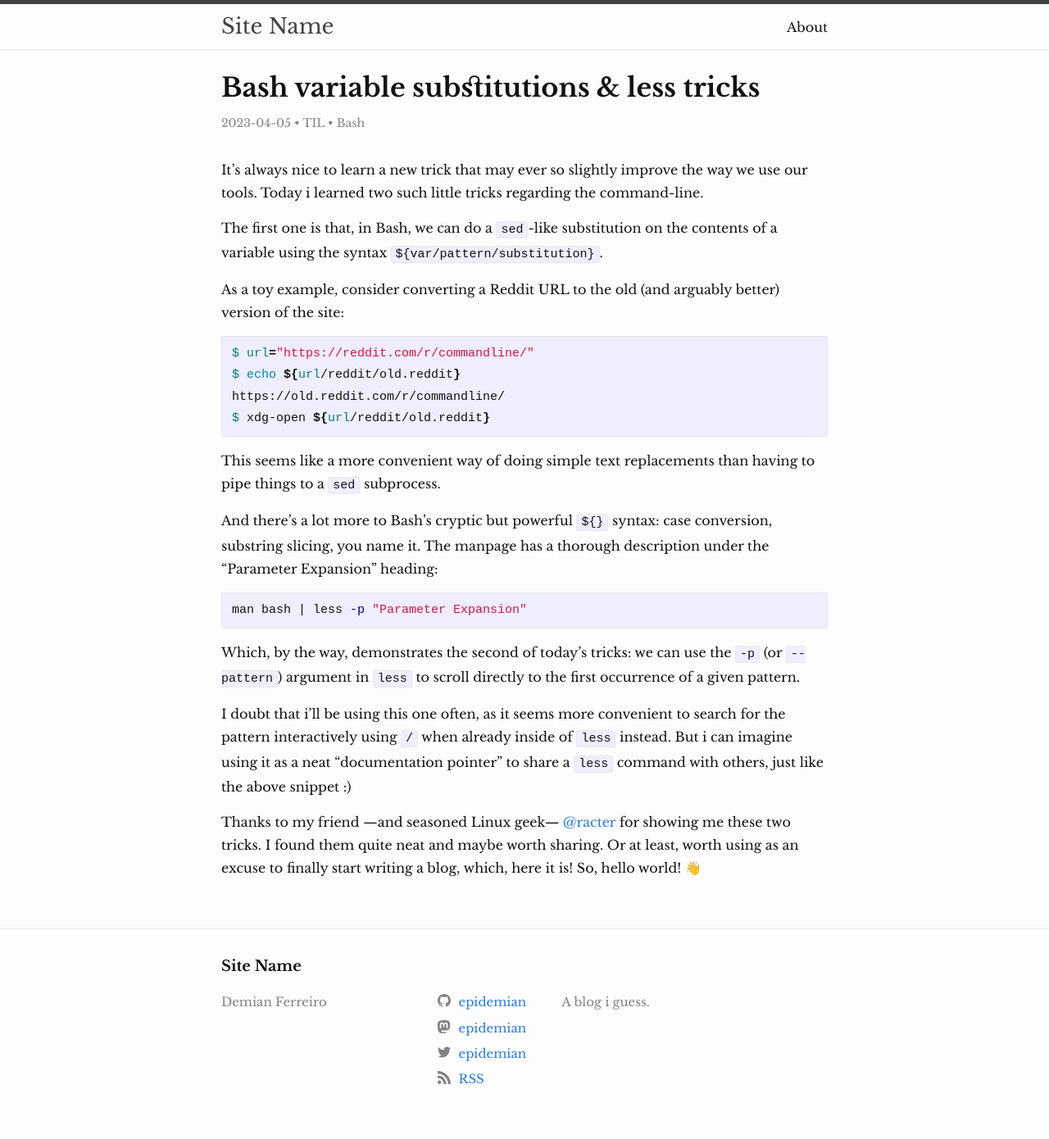
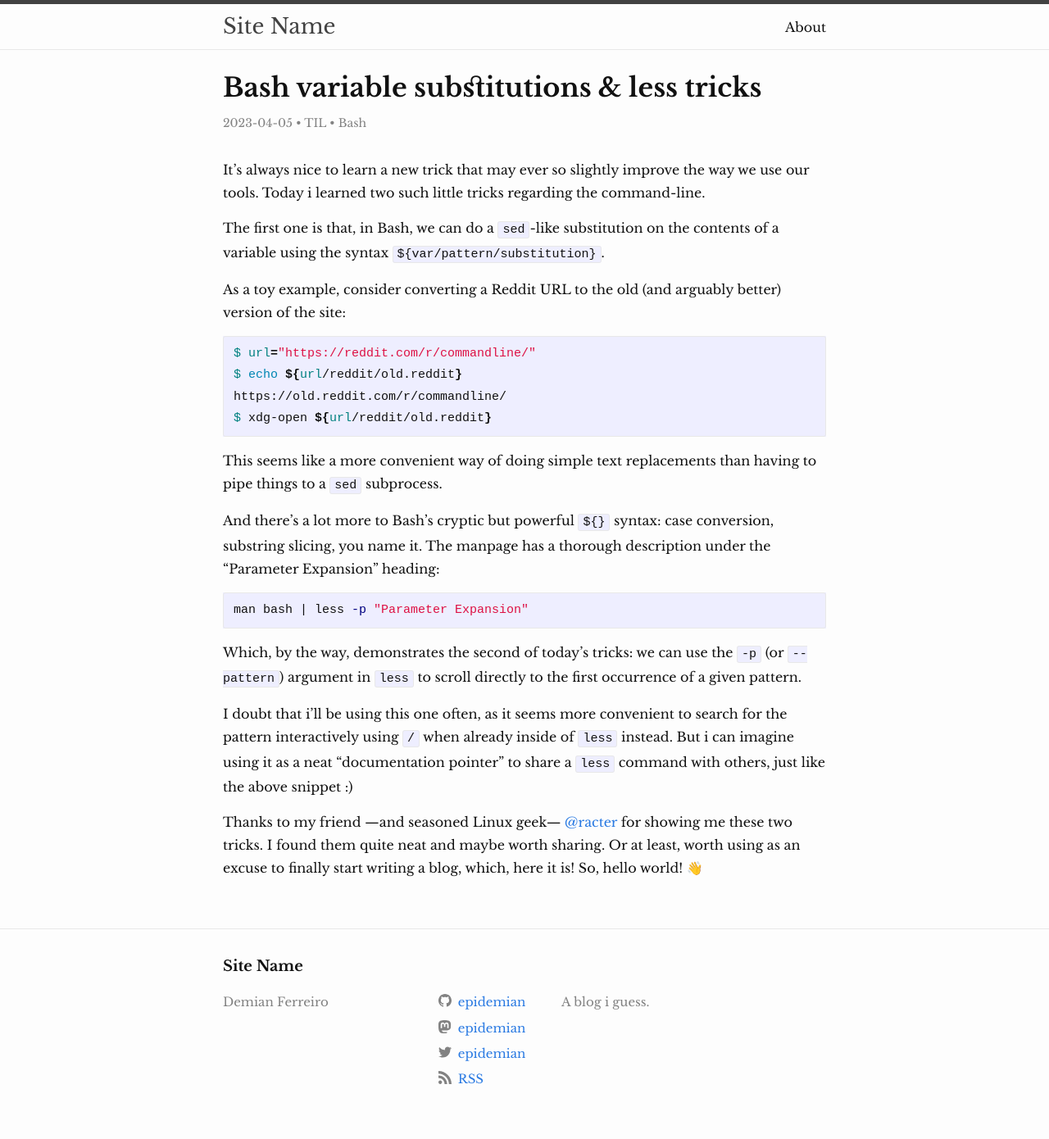
Before and after one commit to epidemian/epidemian.github.io, a Jekyll site: the page built from _posts/2023-04-05-bash-var-substitution.md, in a window 1280 px wide. Shown: the whole page at 82% size. Built offline with Jekyll 4.4.1, drawn with Linux system fonts in a browser that asks for light colours.

Commit message:
Simplify styles a bit

```diff
--- a/_includes/head.html
+++ b/_includes/head.html
@@ -3,7 +3,7 @@
   <meta http-equiv="X-UA-Compatible" content="IE=edge">
   <meta name="viewport" content="width=device-width, initial-scale=1">
   {%- seo -%}
-  <link rel="stylesheet" href="{{ "/assets/main.css" | relative_url }}">
+  <link rel="stylesheet" href="{{ '/assets/styles.css' | relative_url }}">
   {%- feed_meta -%}
   <script data-goatcounter="https://demian.goatcounter.com/count" async src="//gc.zgo.at/count.js"></script>
 </head>
--- a/_sass/minima.scss
+++ b/_sass/minima.scss
@@ -1,11 +1,12 @@
 @charset "utf-8";
+
+* {
+  box-sizing: border-box;
+}
 
 // Define defaults for each variable.
 
 $spacing-unit:     30px !default;
-
-// Width of the content area
-$content-width:    800px !default;
 
 $on-palm:          600px !default;
 $on-laptop:        800px !default;
--- a/_sass/minima/_base.scss
+++ b/_sass/minima/_base.scss
@@ -30,40 +30,19 @@ body {
   flex-direction: column;
 }
 
-/**
- * Set `margin-bottom` to maintain vertical rhythm
- */
 h1, h2, h3, h4, h5, h6,
 p, blockquote, pre,
 ul, ol, dl, figure,
 %vertical-rhythm {
+  // Set `margin-bottom` to maintain vertical rhythm
   margin-bottom: $spacing-unit * 0.5;
 }
 
-
-
-/**
- * `main` element
- */
-main {
-  display: block; /* Default value of `display` of `main` element is 'inline' in IE 11. */
-}
-
-
-
-/**
- * Images
- */
 img {
   max-width: 100%;
   vertical-align: middle;
 }
 
-
-
-/**
- * Figures
- */
 figure > img {
   display: block;
 }
@@ -72,11 +51,6 @@ figcaption {
   font-size: 0.875rem;
 }
 
-
-
-/**
- * Lists
- */
 ul, ol {
   margin-left: $spacing-unit;
 }
@@ -88,22 +62,12 @@ li {
   }
 }
 
-
-
-/**
- * Headings
- */
 h1, h2, h3, h4, h5, h6 {
   font-weight: 600;
   // Libre Baskerville font has some really pretty ligatures. Too fancy for normal text, but totally acceptable for titles.
   font-variant-ligatures: common-ligatures discretionary-ligatures;
 }
 
-
-
-/**
- * Links
- */
 a {
   color: var(--link-color);
   text-decoration: none;
@@ -121,10 +85,6 @@ a {
   }
 }
 
-
-/**
- * Blockquotes
- */
 blockquote {
   color: var(--grey-color);
   border-left: 4px solid var(--grey-color-light);
@@ -138,11 +98,6 @@ blockquote {
   }
 }
 
-
-
-/**
- * Code formatting
- */
 pre,
 code {
   font-size: 0.9375rem;
@@ -166,36 +121,18 @@ pre {
   }
 }
 
-
-
-/**
- * Wrapper
- */
 .wrapper {
-  max-width: calc(#{$content-width} - (#{$spacing-unit} * 2));
-  margin-right: auto;
-  margin-left: auto;
-  padding-right: $spacing-unit;
-  padding-left: $spacing-unit;
-
-  @include media-query($on-laptop) {
-    max-width: calc(#{$content-width} - (#{$spacing-unit}));
-    padding-right: $spacing-unit * 0.5;
-    padding-left: $spacing-unit * 0.5;
-  }
+  max-width: 48rem;
+  margin: 0 auto;
+  padding: 0 1rem;
 }
-
-
-/**
- * Icons
- */
 
 .svg-icon {
     width: 16px;
     height: 16px;
     display: inline-block;
     fill: var(--grey-color);
-    padding-right: 5px;
+    margin-right: 0.5rem;
     vertical-align: text-top;
 }
 
@@ -205,30 +142,24 @@ pre {
   }
 }
 
-
-
-/**
- * Tables
- */
 table {
   margin-bottom: $spacing-unit;
   width: 100%;
   text-align: left;
-  color: #3f3f3f;
+  color: var(--grey-color-dark);
   border-collapse: collapse;
   border: 1px solid var(--grey-color-light);
   tr {
     &:nth-child(even) {
-      background-color: #f7f7f7; // lighten($grey-color-light, 6%);
+      background-color: #f7f7f7;
     }
   }
   th, td {
     padding: math.div($spacing-unit, 3) ($spacing-unit * 0.5);
   }
   th {
-    background-color: #f0f0f0; // lighten($grey-color-light, 3%);
-    border: 1px solid #dedede; // darken($grey-color-light, 4%);
-    border-bottom-color: #c9c9c9; // darken($grey-color-light, 12%);
+    background-color: #f0f0f0;
+    border: 1px solid #dedede;
   }
   td {
     border: 1px solid var(--grey-color-light);
--- a/_sass/minima/_layout.scss
+++ b/_sass/minima/_layout.scss
@@ -127,32 +127,32 @@
 }
 
 .footer-col-1 {
-  width: calc(35% - (#{$spacing-unit} / 2));
+  width: 35%;
 }
 
 .footer-col-2 {
-  width: calc(20% - (#{$spacing-unit} / 2));
+  width: 20%;
 }
 
 .footer-col-3 {
-  width: calc(45% - (#{$spacing-unit} / 2));
+  width: 45%;
 }
 
 @include media-query($on-laptop) {
   .footer-col-1,
   .footer-col-2 {
-    width: calc(50% - (#{$spacing-unit} / 2));
+    width: 50%;
   }
 
   .footer-col-3 {
-    width: calc(100% - (#{$spacing-unit} / 2));
+    width: 100%;
   }
 }
 
 @include media-query($on-palm) {
   .footer-col {
     float: none;
-    width: calc(100% - (#{$spacing-unit} / 2));
+    width: 100%;
   }
 }
 
```
Also changed, not shown: _includes/social.html (+6 -6 lines), assets/styles.scss (line endings or trailing spaces).
